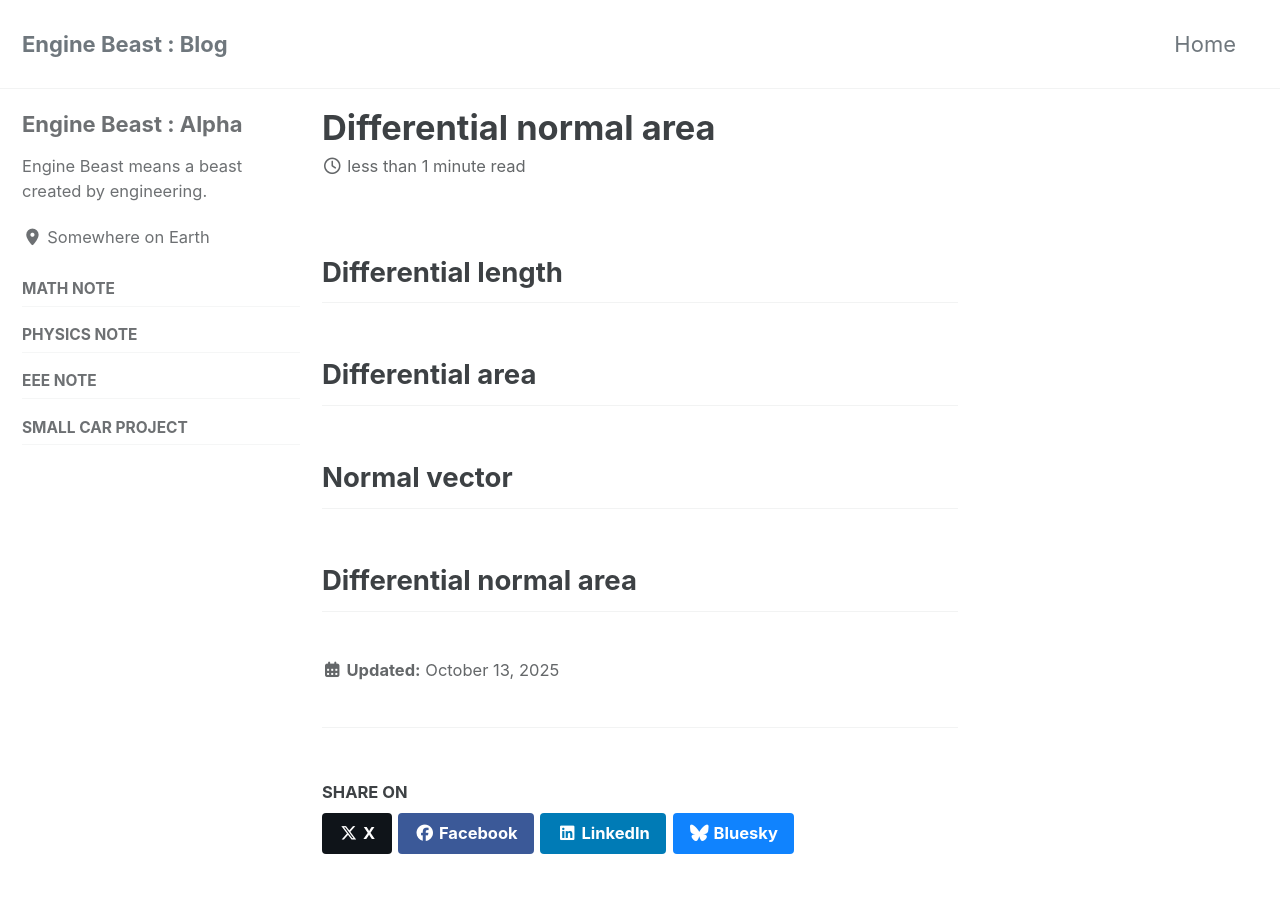
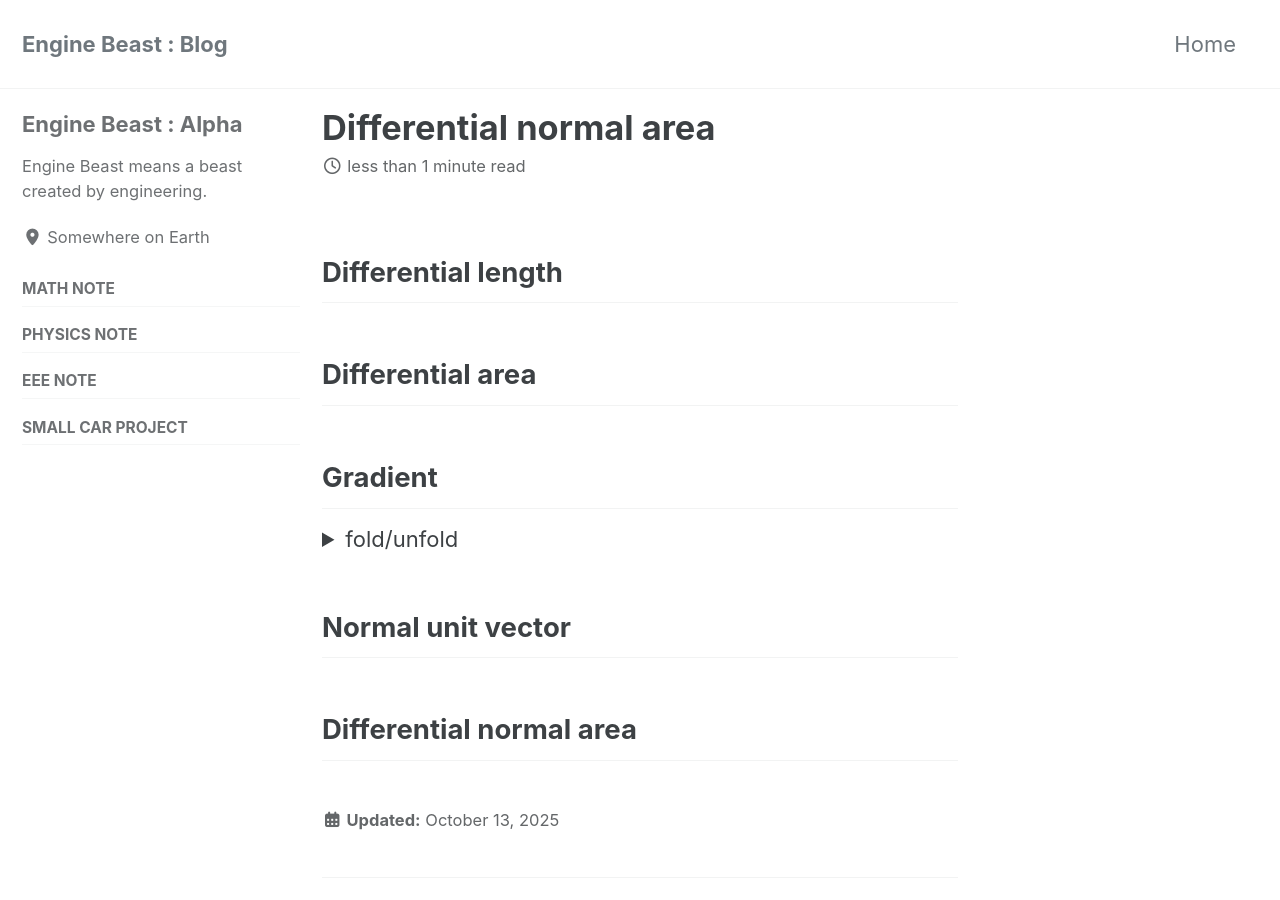
Before and after one commit to enginebeast/enginebeast.github.io, a Jekyll site: the page built from _posts/2025-10-13-differential_normal_area.html, in a window 1280 px wide and 900 px high. Built offline with Jekyll 4.4.1, drawn with Linux system fonts in a browser that asks for light colours; cached includes are drawn as plain includes.

Commit message:
Add gradient

```diff
--- a/_posts/2025-10-11-gauss_law.html
+++ b/_posts/2025-10-11-gauss_law.html
@@ -35,9 +35,6 @@ use_math: true
     d\vec{A} = r^2 \sin\phi d\theta d\phi \hat{r} &&
     \end{flalign*}
     $$
-
-    If you'd like to know more, read can read my other post about
-    <a href="https://enginebeast.github.io/math_note/differential_normal_area/">differnetial normal area</a>.
 </details>
 
 <h2>Gauss' law</h2>
--- a/_posts/2025-10-13-differential_normal_area.html
+++ b/_posts/2025-10-13-differential_normal_area.html
@@ -10,6 +10,18 @@ comments: true
 
 <h2>Differential area</h2>
 
-<h2>Normal vector</h2>
+<h2>Gradient</h2>
+<details>
+    <summary>fold/unfold</summary>
+    $$
+    \begin{flalign*}
+    \nabla f = (\frac{\partial f}{\partial x},
+    \frac{\partial f}{\partial y},
+    \frac{\partial f}{\partial z},) &&
+    \end{flalign*}
+    $$
+</details>
+
+<h2>Normal unit vector</h2>
 
 <h2>Differential normal area</h2>
```
